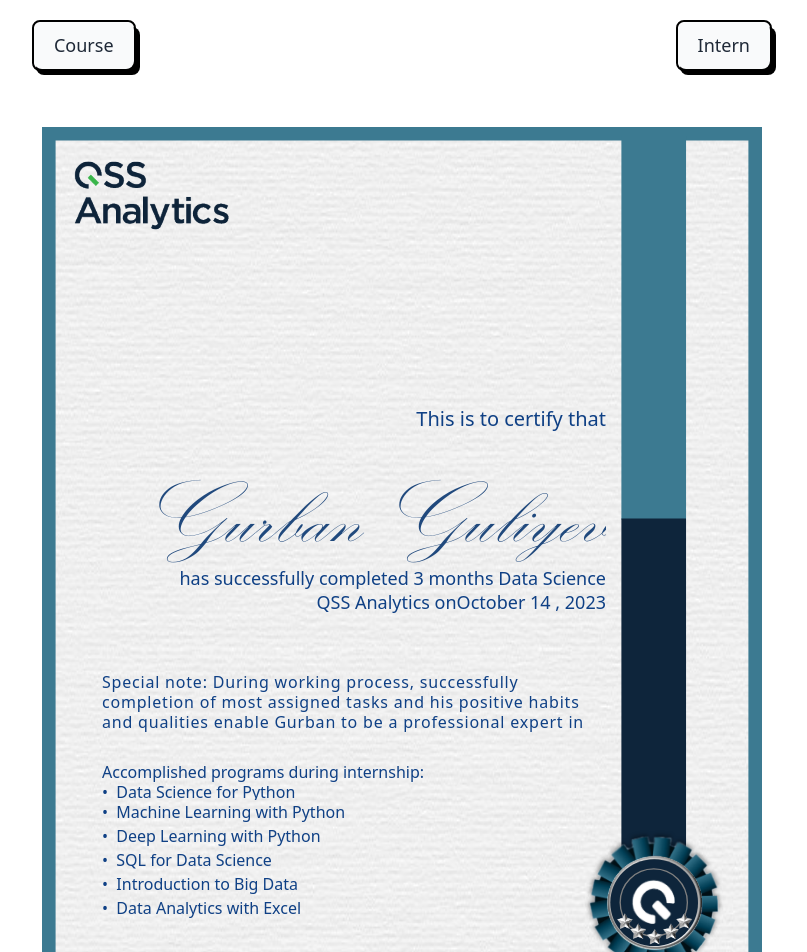
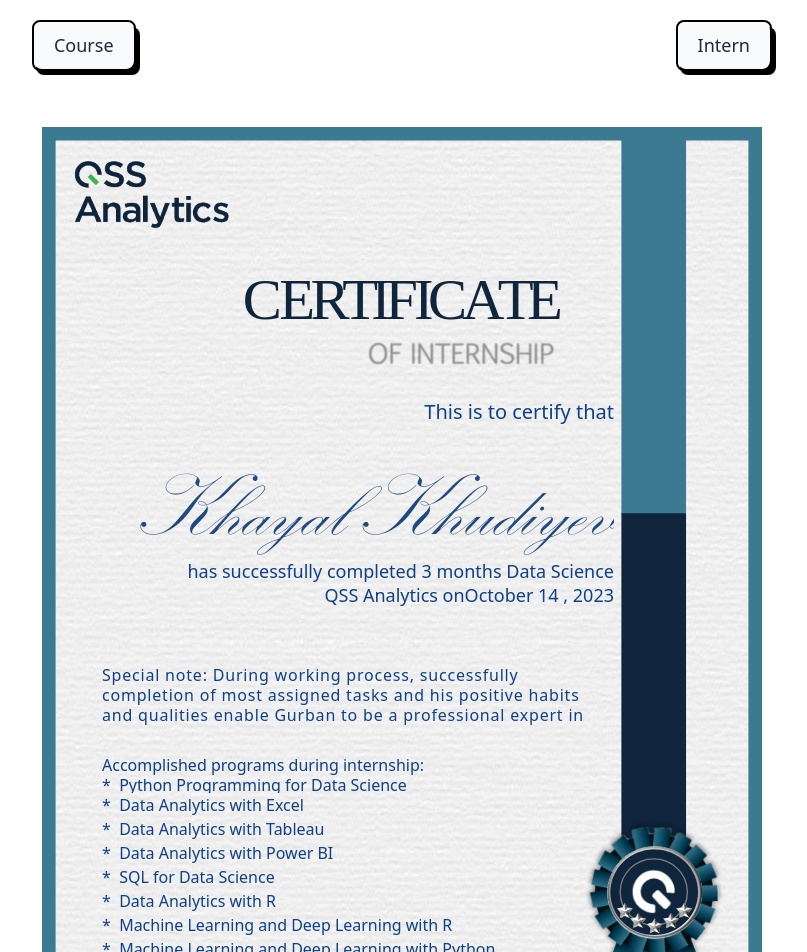
Before and after one commit to XayalXudiyev/Certificate, a React (Vite) app: page /intern/normal in a window 1280 px wide. Shown: the top 952 px of the page, without its empty margins (238-1045 px from the left). Built offline with nearby package versions, Linux system fonts and the light colour scheme.

Commit message:
Intern Completed

```diff
--- a/src/intern/Intern.jsx
+++ /dev/null
@@ -1,9 +0,0 @@
-import React from 'react'
-
-const Intern = () => {
-  return (
-    <div className=''>Intern</div>
-  )
-}
-
-export default Intern
--- a/src/intern/honors/Honors.jsx
+++ b/src/intern/honors/Honors.jsx
@@ -11,7 +11,7 @@
 
         <p className='text-end mb-2 text-xl lead4'>This is to certify that</p>
 
-        <textarea rows='1' className='text-end font-kunstler text-[#20497d] text-[90px] w-full -mb-5 focus:outline-none mx-auto '>Gurban Guliyev</textarea>
+        <textarea rows='1' className='text-end font-kunstler text-[#20497d] text-[90px] w-full -mb-5 focus:outline-none mx-auto '>Khayal Khudiyev</textarea>
 
         <textarea rows={1} className='focus:outline-none text-end  text-lg'>has successfully completed 3 months Data Science Internship at</textarea>
         <textarea rows={1} className='focus:outline-none text-end -mt-1 text-lg'>QSS Analytics onOctober 14 , 2023</textarea>
@@ -21,7 +21,8 @@
           enable Gurban to be a professional expert in the future
         </textarea>
         <div className=' flex flex-col   text-start mt-7 '>
-          <p>Accomplished programs during internship:</p>          <textarea rows="1" className='focus:outline-none leading-4'>•  Data Science for Python</textarea>
+          <p>Accomplished programs during internship:</p>
+          <textarea rows="1" className='focus:outline-none leading-4'>•  Data Science for Python</textarea>
           <textarea rows="1" className='focus:outline-none leading-6'>•  Machine Learning with Python</textarea>
           <textarea rows="1" className='focus:outline-none leading-6'>•  Deep Learning with Python</textarea>
           <textarea rows="1" className='focus:outline-none leading-6'>•  SQL for Data Science</textarea>
--- a/src/intern/normal/Normal.jsx
+++ b/src/intern/normal/Normal.jsx
@@ -8,28 +8,34 @@
         <div className='relative flex items-center justify-center flex-col text-[#0f4085] '>
             <img src={NormalBG} alt="" className='print:w-full  ' />
 
-          <div className='flex flex-col absolute mt-32 w-[40%] left-[340px] pr-2 h-fit print:left-[60px] print:pr-0 print:w-[72%]' >
+            <div className='flex flex-col absolute mt-32 w-[40%] left-[340px] print:pr-5 h-fit print:left-[60px]  print:w-[72%]' >
 
                 <p className='text-end mb-4 text-xl lead4'>This is to certify that</p>
 
-            <textarea rows='1' className='text-end font-kunstler text-[#20497d] text-[90px] w-full -mb-5 focus:outline-none mx-auto '>Gurban Guliyev</textarea>
+                <textarea rows='1' className='text-end font-kunstler text-[#20497d] text-[90px] w-full -mb-5 focus:outline-none mx-auto '>Khayal Khudiyev</textarea>
 
                 <textarea rows={1} className='focus:outline-none text-end  text-lg'>has successfully completed 3 months Data Science Internship at</textarea>
                 <textarea rows={1} className='focus:outline-none text-end -mt-1 text-lg'>QSS Analytics onOctober 14 , 2023</textarea>
-            <textarea rows={3} className='focus:outline-none tracking-wider mt-14 leading-5 print:w-[87%] '>
+                <textarea rows={3} className='focus:outline-none tracking-wider mt-14 leading-5 print:w-[89%] '>
                     Special note: During working process, successfully completion
                     of most assigned tasks and his positive habits and qualities
                     enable Gurban to be a professional expert in the future
                 </textarea>
+
+
+
+
+
                 <div className=' flex flex-col   text-start mt-7 '>
-              <p>Accomplished programs during internship:</p>          <textarea rows="1" className='focus:outline-none leading-4'>•  Data Science for Python</textarea>
-              <textarea rows="1" className='focus:outline-none leading-6'>•  Machine Learning with Python</textarea>
-              <textarea rows="1" className='focus:outline-none leading-6'>•  Deep Learning with Python</textarea>
-              <textarea rows="1" className='focus:outline-none leading-6'>•  SQL for Data Science</textarea>
-              <textarea rows="1" className='focus:outline-none leading-6'>•  Introduction to Big Data</textarea>
-              <textarea rows="1" className='focus:outline-none leading-6'>•  Data Analytics with Excel</textarea>
-              <textarea rows="1" className='focus:outline-none leading-6'></textarea>
-              <textarea rows="1" className='focus:outline-none leading-6'></textarea>
+                    <p>Accomplished programs during internship:</p>
+                    <textarea rows="1" className='focus:outline-none leading-4'>*  Python Programming for Data Science</textarea>
+                    <textarea rows="1" className='focus:outline-none leading-6'>*  Data Analytics with Excel</textarea>
+                    <textarea rows="1" className='focus:outline-none leading-6'>*  Data Analytics with Tableau</textarea>
+                    <textarea rows="1" className='focus:outline-none leading-6'>*  Data Analytics with Power BI</textarea>
+                    <textarea rows="1" className='focus:outline-none leading-6'>*  SQL for Data Science</textarea>
+                    <textarea rows="1" className='focus:outline-none leading-6'>*  Data Analytics with R</textarea>
+                    <textarea rows="1" className='focus:outline-none leading-6'>*  Machine Learning and Deep Learning with R</textarea>
+                    <textarea rows="1" className='focus:outline-none leading-6'>*  Machine Learning and Deep Learning with Python</textarea>
                     <textarea rows="1" className='focus:outline-none leading-6'></textarea>
                     <textarea rows="1" className='focus:outline-none leading-6'></textarea>
                 </div>
--- a/src/pdfDownload/PdfDownload.jsx
+++ b/src/pdfDownload/PdfDownload.jsx
@@ -2,7 +2,6 @@
 import { useReactToPrint } from "react-to-print";
 import { useRef } from "react";
 import Course from "../course/Course";
-import Intern from "../intern/Intern";
 import Normal from "../intern/normal/Normal";
 import Honors from "../intern/honors/Honors";
 
@@ -17,7 +16,6 @@
       <div className="" ref={certificateRef}>
         <Routes>
           <Route path="/" element={<Course />} />
-          <Route path="/intern" element={<Intern />} />
           <Route path="/intern/normal" element={<Normal />} />
           <Route path="/intern/honors" element={<Honors />} />
         </Routes>
```
Also changed, not shown: public/intern/normal.svg. Lines whose indentation alone changed are shown as unchanged.
